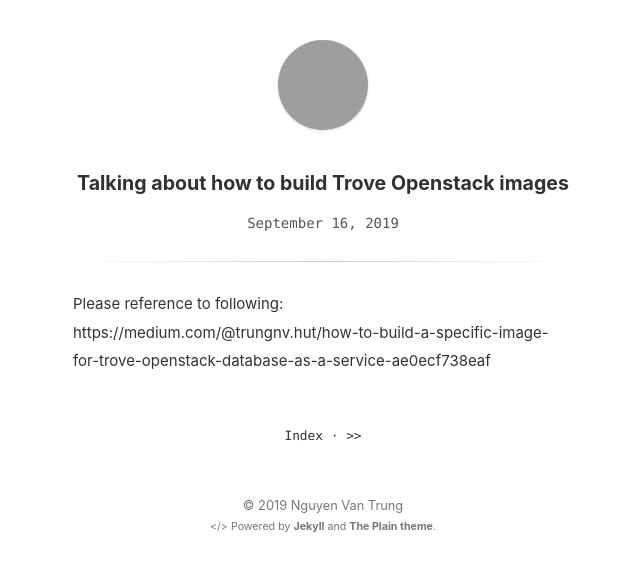
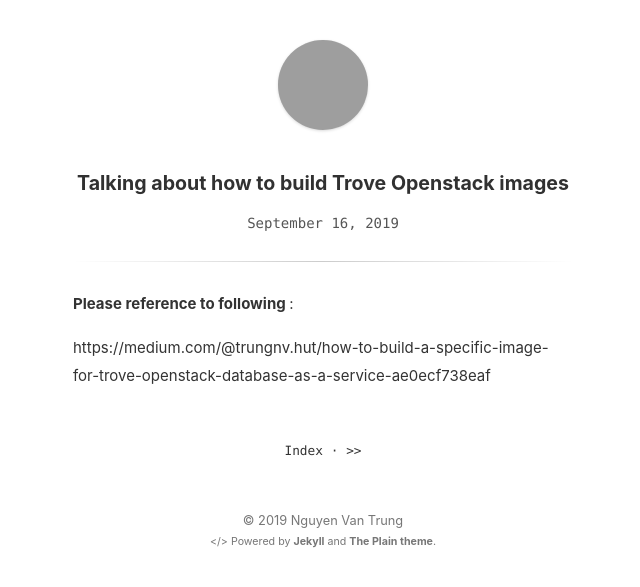
Before and after one commit to trungnvfet/trungnvfet.github.io, a Jekyll site: the page built from _posts/2019-09-16-Create_Trove_Image.md, in a window 1280 px wide, cut to the strip 0-587 px from the top of the page. Shown: the whole strip, without its empty margins (317-957 px from the left). Built offline with Jekyll 4.4.1, drawn with Linux system fonts in a browser that asks for light colours; grey boxes are pictures that could not be loaded.

```diff
--- a/_posts/2019-09-16-Create_Trove_Image.md
+++ b/_posts/2019-09-16-Create_Trove_Image.md
@@ -13,5 +13,6 @@ twitter_text: 'Talking about how to build Trove Openstack images'
 ---
 
 
-Please reference to following:
+<B> Please reference to following </B>:
+
 https://medium.com/@trungnv.hut/how-to-build-a-specific-image-for-trove-openstack-database-as-a-service-ae0ecf738eaf
```
